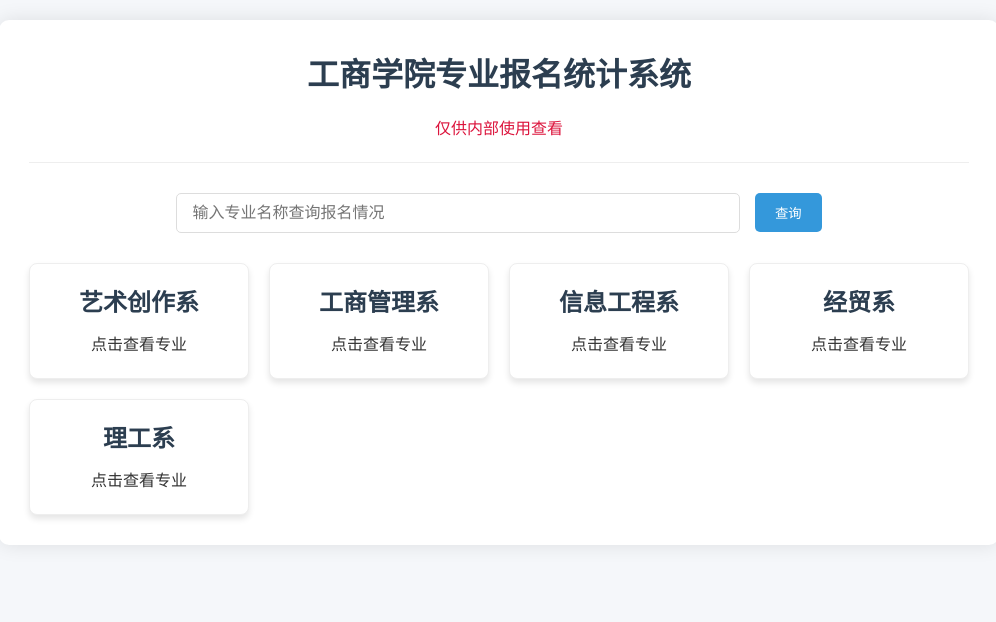
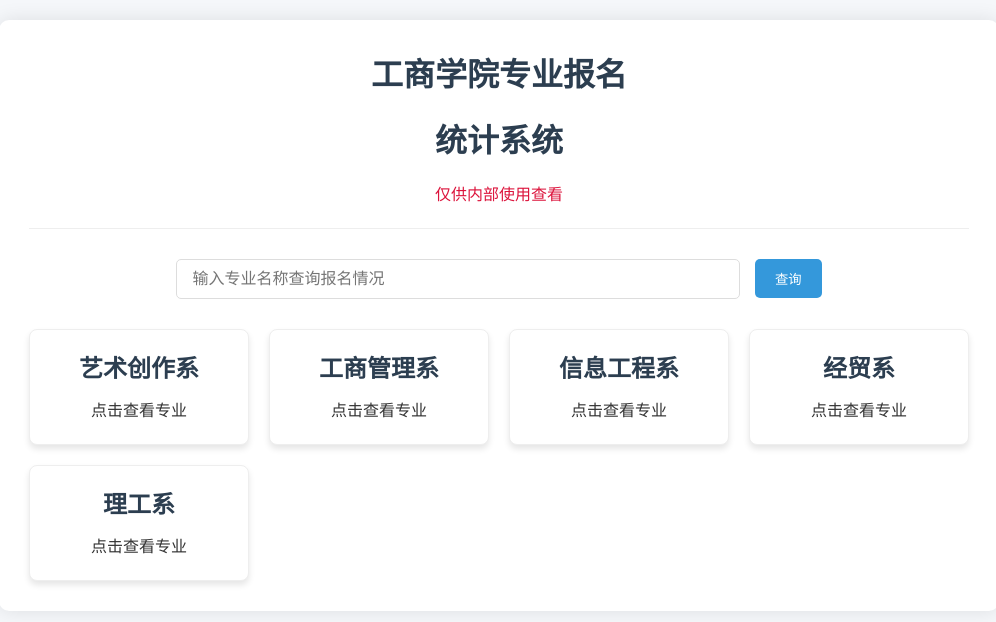
Before and after one commit to zhunzhunll/.github.io, a plain HTML site: page index.html in a window 1280 px wide. Shown: the whole page, without its empty margins (141-1137 px from the left). Drawn offline with Linux system fonts and the light colour scheme.

Commit message:
Add files via upload

```diff
--- a/index.html
+++ b/index.html
@@ -170,7 +170,8 @@
 <body>
     <div class="container">
         <header>
-            <h1>工商学院专业报名统计系统</h1>
+            <h1>工商学院专业报名</h1>
+			<h1>统计系统</h1>
             <p style="color: crimson;">仅供内部使用查看</p>
         </header>
 
```
